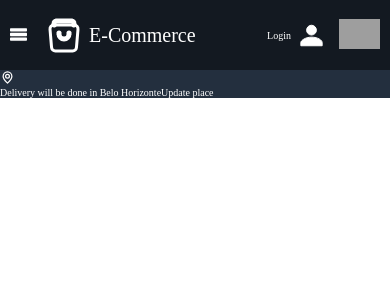
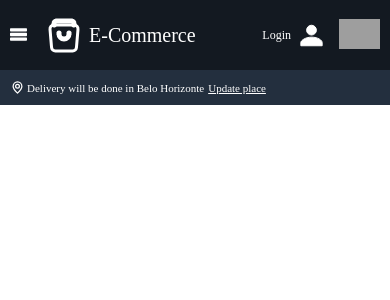
Before and after one commit to ArthurFAmaral95/eCommerce, a React (Vite) app: page / in a window 390 px wide. Shown: the top 300 px of the page. Built offline with nearby package versions, Linux system fonts and the light colour scheme; grey boxes are pictures that could not be loaded.

Commit message:
mobile style Place component

```diff
--- a/src/components/Header/Login/styles.css
+++ b/src/components/Header/Login/styles.css
@@ -2,6 +2,12 @@
   display: flex;
   align-items: center;
   gap: 0.5rem;
+
+  cursor: pointer;
+}
+
+.login span {
+  font-size: 1.2rem;
 }
 
 .login img {
--- a/src/components/Header/Place/styles.css
+++ b/src/components/Header/Place/styles.css
@@ -1,9 +1,27 @@
 .place {
   background-color: #232f3e;
   color: #fff;
+
+  padding: 1rem;
+
+  display: flex;
+  align-items: center;
 }
 
 .place img {
   width: 1.5rem;
+}
 
+.place .place-texts span {
+  margin-inline: 0.2rem;
+
+  font-size: 1.1rem;
 }
+
+.place .place-texts span:nth-child(2) {
+  margin-inline: 0.2rem;
+
+  text-decoration: underline;
+
+  cursor: pointer;
+}
--- a/src/components/Header/ShoppingCart/styles.css
+++ b/src/components/Header/ShoppingCart/styles.css
@@ -1,3 +1,5 @@
 #cart-icon {
   width: 4.1rem;
+
+  cursor: pointer;
 }
```
